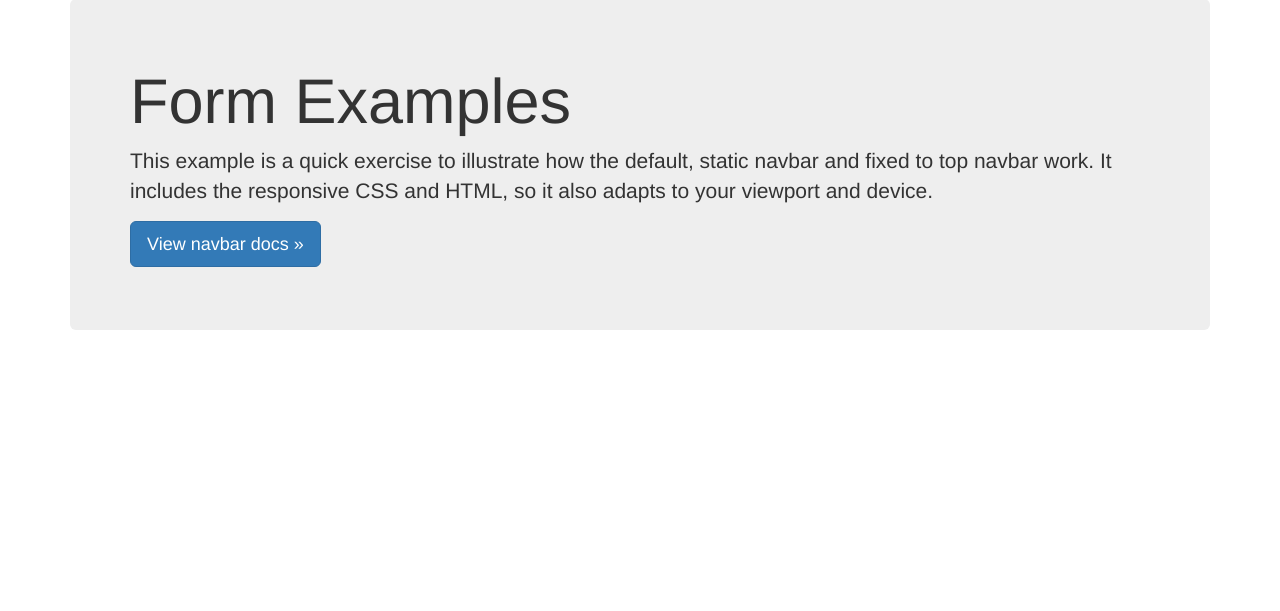
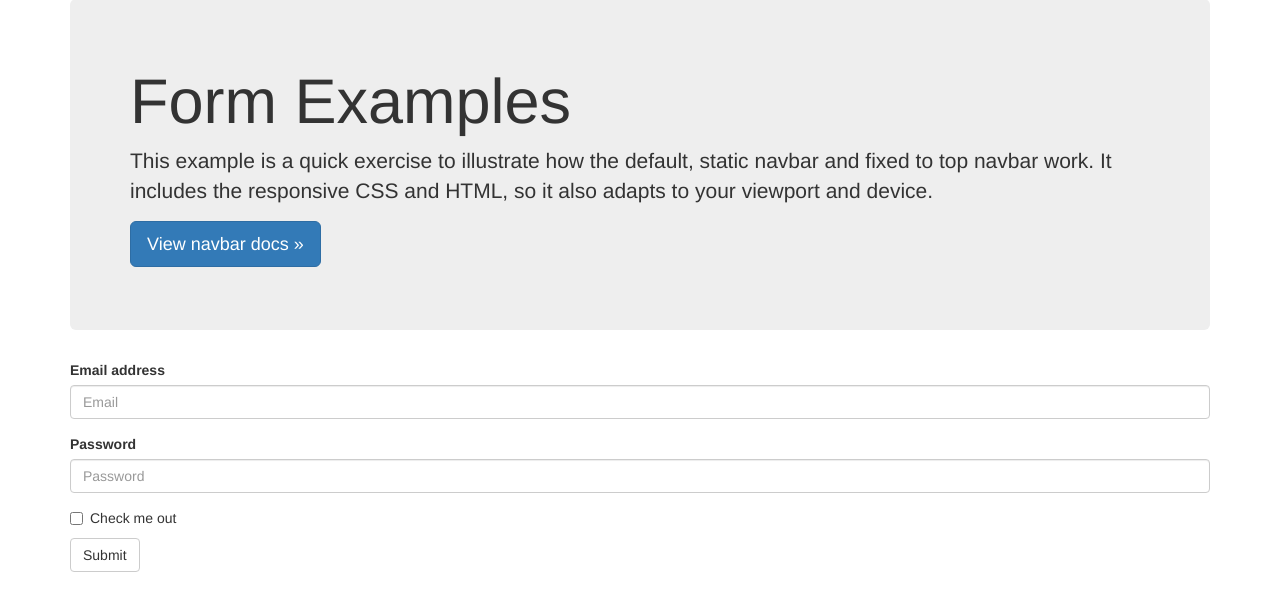
Before and after one commit to reedling78/GTM-Lunch-and-Learn, a PHP site: page /forms.php in a window 1280 px wide. Shown: the part 73-684 px from the top of the page. Run offline with PHP 8.4, Linux system fonts and the light colour scheme.

Commit message:
Changed form

```diff
--- a/forms.php
+++ b/forms.php
@@ -11,4 +11,23 @@
   </p>
 </div>
 
+
+<form >
+  <div class="form-group">
+    <label for="exampleInputEmail1">Email address</label>
+    <input type="email" class="form-control" id="exampleInputEmail1" placeholder="Email">
+  </div>
+  <div class="form-group">
+    <label for="exampleInputPassword1">Password</label>
+    <input type="password" class="form-control" id="exampleInputPassword1" placeholder="Password">
+  </div>
+  <div class="checkbox">
+    <label>
+      <input type="checkbox"> Check me out
+    </label>
+  </div>
+  <button type="submit" class="btn btn-default">Submit</button>
+</form>
+
+
 <?php include_once("includes/footer.php"); ?>
```
